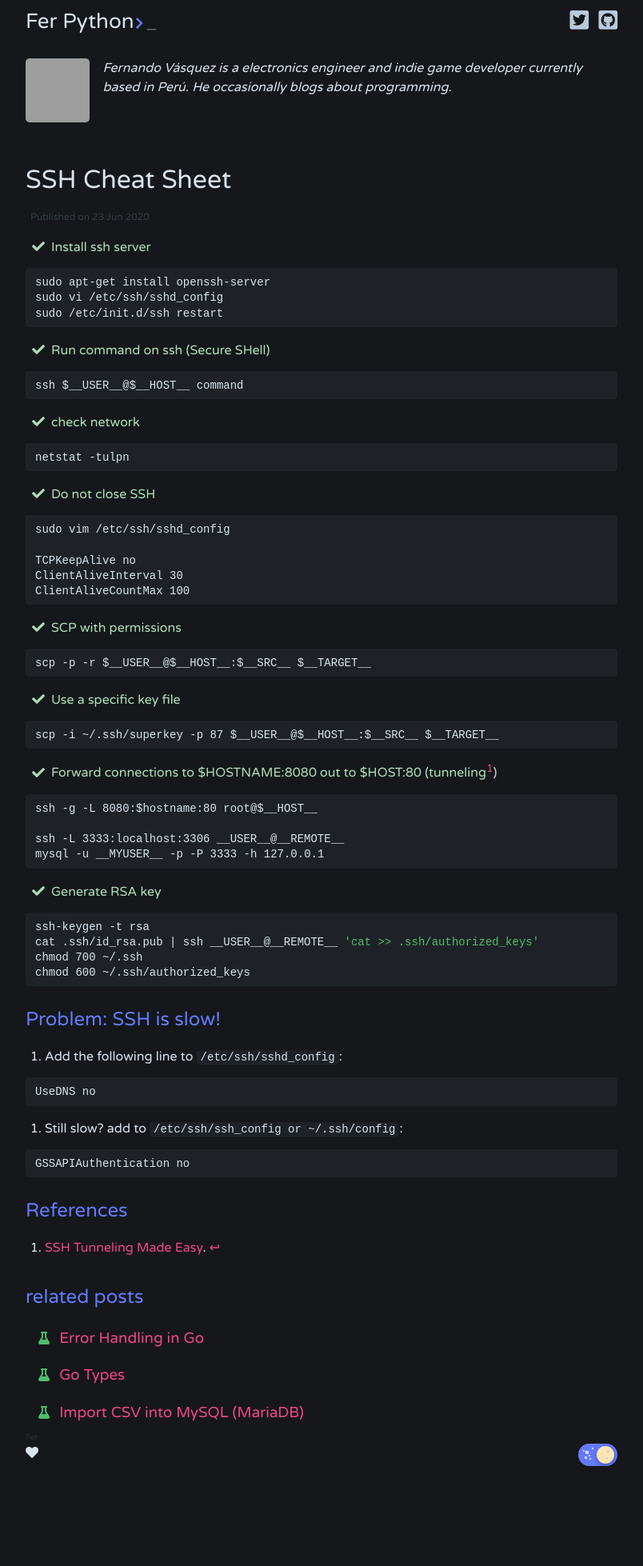
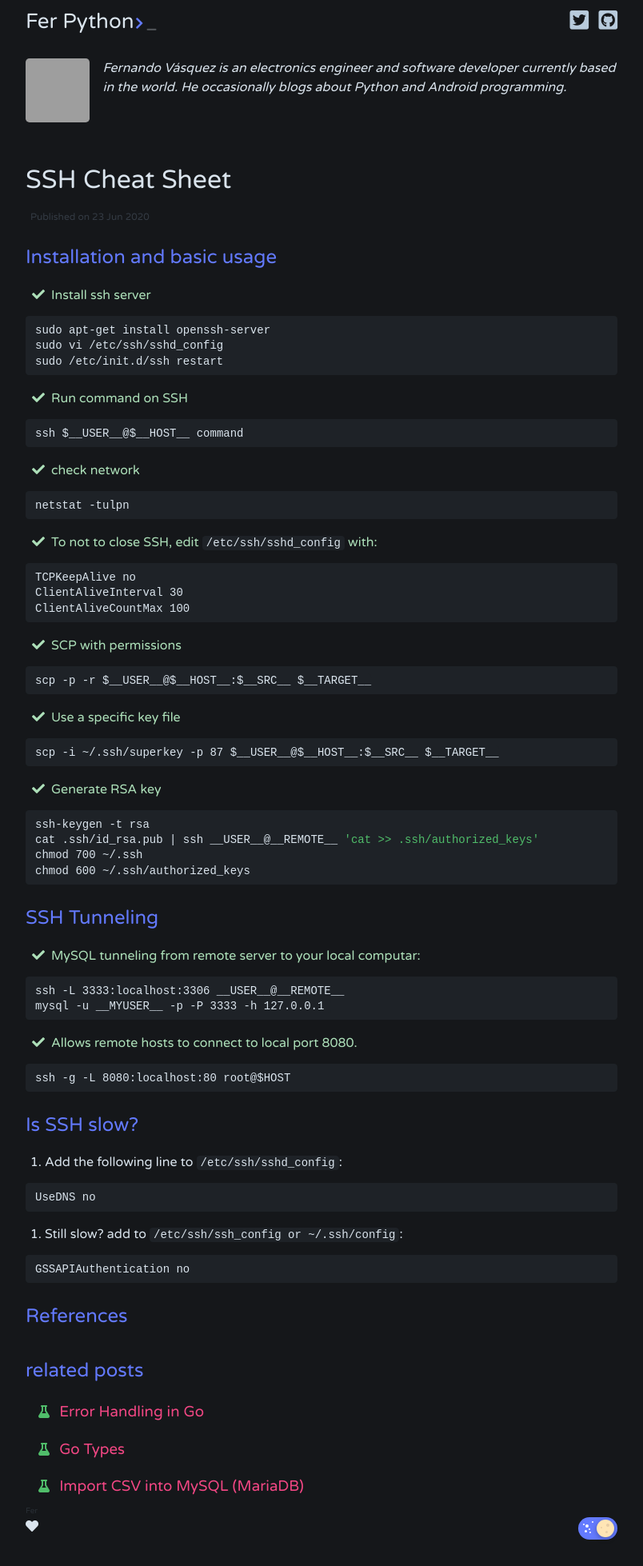
Before and after one commit to zxcfer/ferpython, a Jekyll site: the page built from _posts/linux/2020-06-23-ssh.md, in a window 1280 px wide. Shown: the whole page at 80% size, without its empty margins (238-1042 px from the left). Built offline with Jekyll 4.4.1, drawn with Linux system fonts in a browser that asks for light colours; nearby versions of some CDN libraries; before the commit the page ends 1866 px from its top, so only the background shows below that; grey boxes are pictures that could not be loaded.

Commit message:
cleaning

````diff
--- a/_config.yml
+++ b/_config.yml
@@ -2,7 +2,7 @@ title: Fer Python
 author: Fernando Vásquez Choquehuanca
 email: zxcfer@proton.me
 description: > # this means to ignore newlines until "show_exerpts:"
-  Fernando Vásquez is a electronics engineer and indie game developer currently based in Perú. He occasionally blogs about programming.
+  Fernando Vásquez is an electronics engineer and software developer currently based in the world. He occasionally blogs about Python and Android programming.
 show_excerpts: false # set to true to show excerpts on the homepage
 
 permalink: /:title
--- a/_posts/linux/2020-06-23-ssh-cheat-sheet.md
+++ b/_posts/linux/2020-06-23-ssh.md
@@ -3,6 +3,8 @@ layout: post
 title: "SSH Cheat Sheet"
 tags: ["ssh", "cli"]
 ---
+
+## Installation and basic usage
 
 - Install ssh server
 
@@ -12,7 +14,7 @@ sudo vi /etc/ssh/sshd_config
 sudo /etc/init.d/ssh restart
 ```
 
-- Run command on ssh (Secure SHell)
+- Run command on SSH
 
 ```bash
 ssh $__USER__@$__HOST__ command
@@ -24,11 +26,9 @@ ssh $__USER__@$__HOST__ command
 netstat -tulpn
 ```
 
-- Do not close SSH
+- To not to close SSH, edit `/etc/ssh/sshd_config` with:
 
 ```bash
-sudo vim /etc/ssh/sshd_config
-
 TCPKeepAlive no
 ClientAliveInterval 30
 ClientAliveCountMax 100
@@ -46,15 +46,6 @@ scp -p -r $__USER__@$__HOST__:$__SRC__ $__TARGET__
 scp -i ~/.ssh/superkey -p 87 $__USER__@$__HOST__:$__SRC__ $__TARGET__
 ```
 
-- Forward connections to $HOSTNAME:8080 out to $HOST:80 (tunneling[^1])
-
-```bash
-ssh -g -L 8080:$hostname:80 root@$__HOST__
-
-ssh -L 3333:localhost:3306 __USER__@__REMOTE__
-mysql -u __MYUSER__ -p -P 3333 -h 127.0.0.1
-```
-
 - Generate RSA key
 
 ```bash
@@ -64,7 +55,22 @@ chmod 700 ~/.ssh
 chmod 600 ~/.ssh/authorized_keys
 ```
 
-## Problem: SSH is slow!
+## SSH Tunneling
+
+- MySQL tunneling from remote server to your local computar:
+
+```bash
+ssh -L 3333:localhost:3306 __USER__@__REMOTE__
+mysql -u __MYUSER__ -p -P 3333 -h 127.0.0.1
+```
+
+- Allows remote hosts to connect to local port 8080.
+
+```bash
+ssh -g -L 8080:localhost:80 root@$HOST
+```
+
+## Is SSH slow?
 
 1. Add the following line to `/etc/ssh/sshd_config`:
 
@@ -81,3 +87,4 @@ GSSAPIAuthentication no
 ## References
 
 [^1]: [SSH Tunneling Made Easy](https://www.revsys.com/writings/quicktips/ssh-tunnel.html).
+[^2]: [How to Create SSH Tunnels](https://www.tunnelsup.com/how-to-create-ssh-tunnels/).
````
Also changed, not shown: other parts of _posts/linux/2020-06-23-ssh.md (+1 -1 lines), _posts/linux/2020-06-24-docker.md (+1 -7 lines), _posts/pentaho/2020-06-24-spoon.md (+1 -1 lines), _posts/php/2020-05-06-FluentPDO.md (+1 -1 lines).
